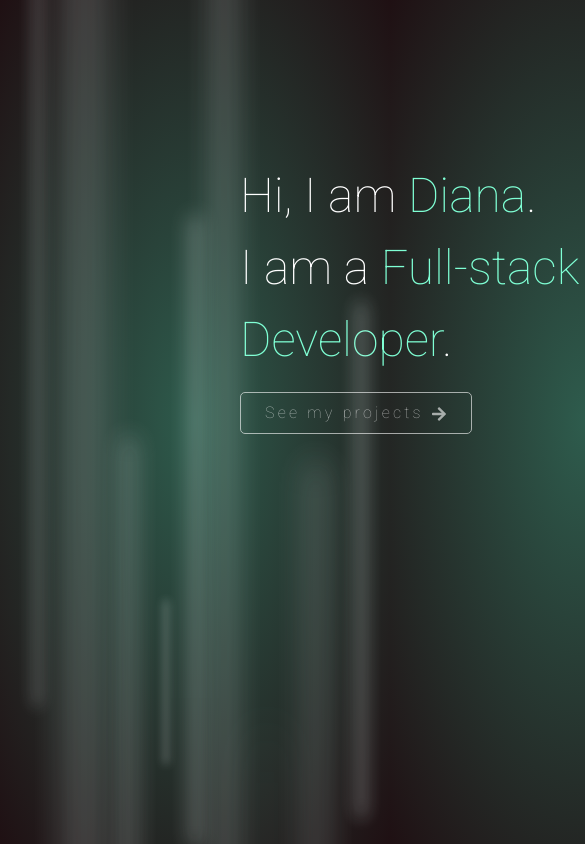
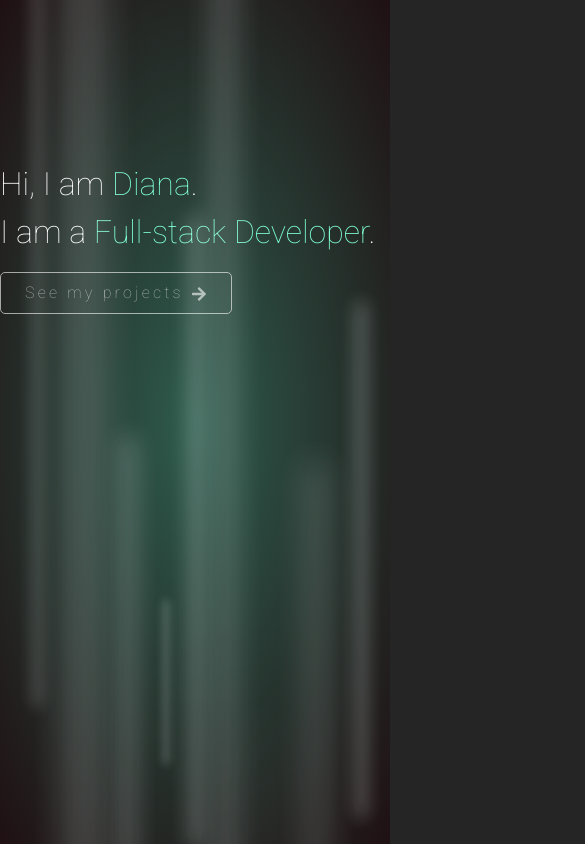
Before and after one commit to DianaBerte/My-portfolio, a React (Create React App) app in the folder my-portfolio/: page / in a window 390 px wide. Shown: the top 844 px of the page, 585 px wide, since content can reach past the window. Built offline with nearby package versions, Linux system fonts and the light colour scheme.

Commit message:
Header responsiveness

```diff
--- a/my-portfolio/package.json
+++ b/my-portfolio/package.json
@@ -3,6 +3,7 @@
   "version": "0.1.0",
   "private": true,
   "dependencies": {
+    "@babel/plugin-proposal-private-property-in-object": "^7.21.11",
     "@emailjs/browser": "^3.11.0",
     "@testing-library/jest-dom": "^5.17.0",
     "@testing-library/react": "^13.4.0",
--- a/my-portfolio/src/assets/header.css
+++ b/my-portfolio/src/assets/header.css
@@ -14,7 +14,11 @@ body {
 }
 
 .header-container {
-    align-content: center;
+    display: flex;
+    flex-direction: column;
+    align-items: flex-start;
+    margin-left: 15rem;
+    /* border: 3px solid red; */
 }
 
 .my-word-btn {
@@ -40,3 +44,12 @@ body {
     transform: rotate(90deg);
     color: aquamarine;
   }
+
+@media screen and (max-width: 835px) {
+    .header-container {
+        margin: 0;
+    }
+    .intro-title {
+        font-size: 2rem;
+    }
+  }
--- a/my-portfolio/src/components/AboutComponent.tsx
+++ b/my-portfolio/src/components/AboutComponent.tsx
@@ -21,7 +21,7 @@ const AboutComponent = () => {
                 <Col lg={4} md={6} sm={6} xs={6} style={{color: "whitesmoke"}}>
                 <img className="me-img" src="https://res.cloudinary.com/degg5zebq/image/upload/v1692889479/Portfolio/IMG_6651_2_vazjeu.jpg" alt="Profile img" />
                 </Col>
-                <Col lg={8} md={8} sm={8} xs={8} style={{color: "whitesmoke"}}><span><h3>Hi! It's nice to see you here!</h3></span><br/>
+                <Col lg={8} md={8} sm={8} xs={8} style={{color: "whitesmoke"}}><span><h3>Hi! It's nice to see you here.</h3></span><br/>
                 <p>My current skills in web development are:</p>
                 <span className="fe-span">Front-end: HTML & CSS | JavaScript | Bootstrap | React | React Redux | TypeScript </span><br/>
                 <span className="be-span" >Back-end: Express.js | MongoDB | PostgreSQL | Security & Authentication</span><br/>
```
Also changed, not shown: 1 other file (tests, documents, lock files or other folders).
